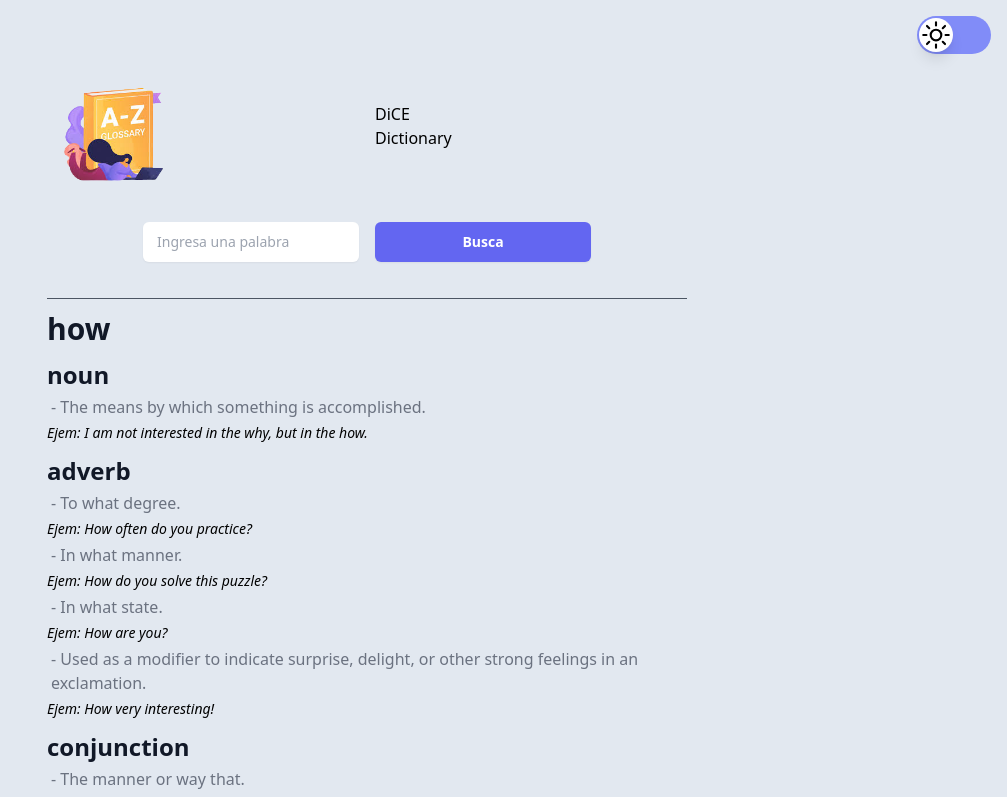
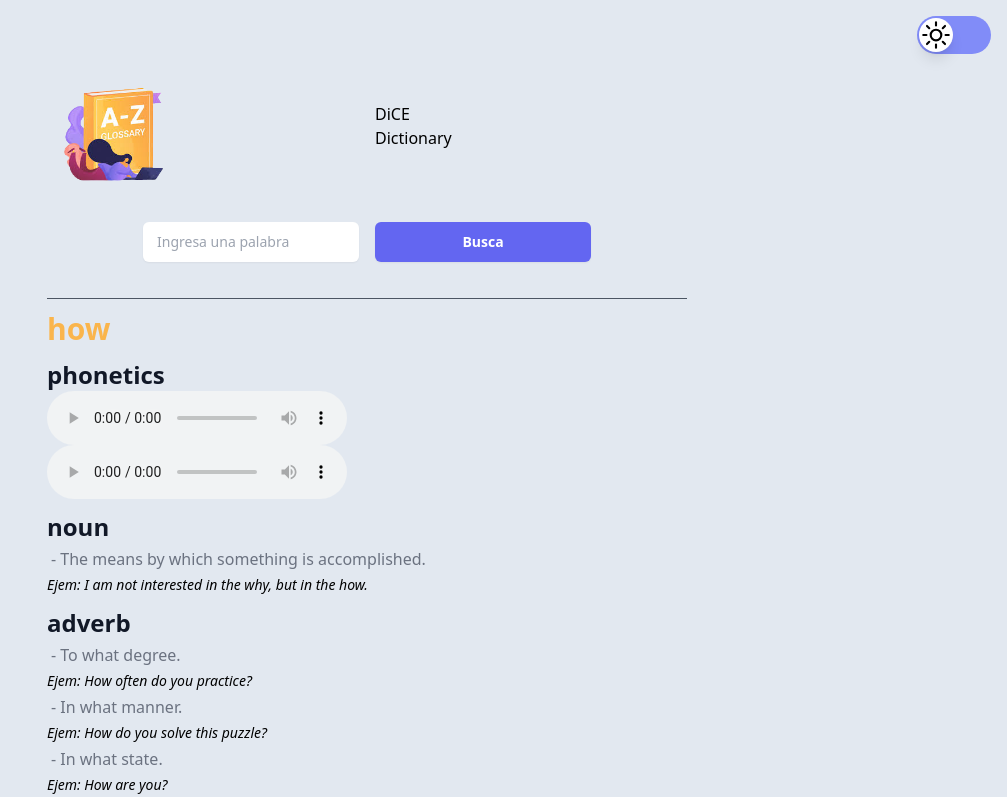
Before and after one commit to jessra/DiCE, a React (Vite) app: page / in a window 1280 px wide. Shown: the top 797 px of the page, without its empty margins (273-1280 px from the left). Built offline with nearby package versions, Linux system fonts and the light colour scheme; a web font is replaced by a local one.

Commit message:
integracion de audios

```diff
--- a/src/views/Inicio.jsx
+++ b/src/views/Inicio.jsx
@@ -112,9 +112,22 @@ export default function Inicio() {
 			</section>
 			{ data.map((d, id) => (
 				<article key={id} className="border-t border-gray-600 dark:border-indigo-700 mt-9 mx-3 md:w-2/4 md:mx-auto">
-					<p className="mt-3 text-3xl font-semibold text-gray-900 dark:text-gray-200">
+					<div className="mt-3 text-3xl font-semibold text-[#fab54c]">
 						{d.word}
-					</p>
+					</div>
+					<div className="mt-3 text-2xl font-semibold text-gray-900 dark:text-gray-200">
+						phonetics
+						{d.phonetics.map((p, ip) => (
+							<p key={ip}>
+								{p.audio ? (
+								<audio controls>
+									<source src={p.audio} type="audio/mp3"/>
+									<source src={p.audio} type="audio/ogg"/>
+								</audio>)
+								: (<></>)}
+							</p>
+						))}
+					</div>
 					{ d.meanings.map((m, im) => (
 						<div key={im}>
 							<p className="mt-3 text-2xl font-semibold text-gray-900 dark:text-gray-200">
```
